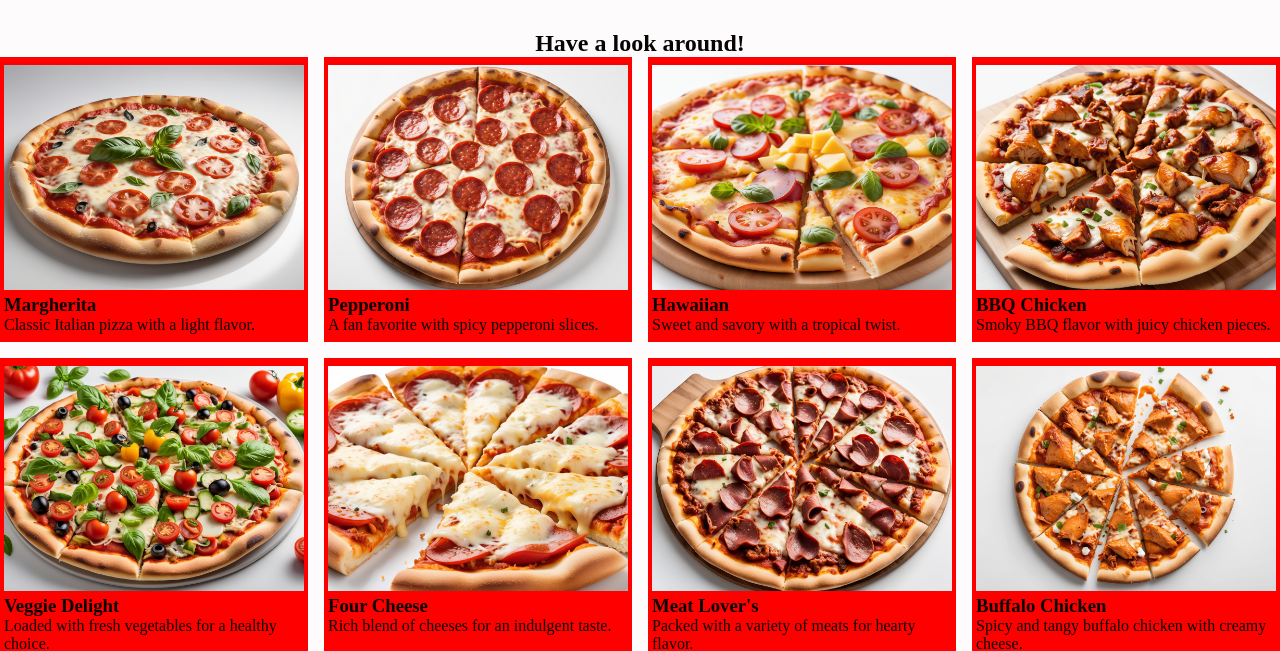
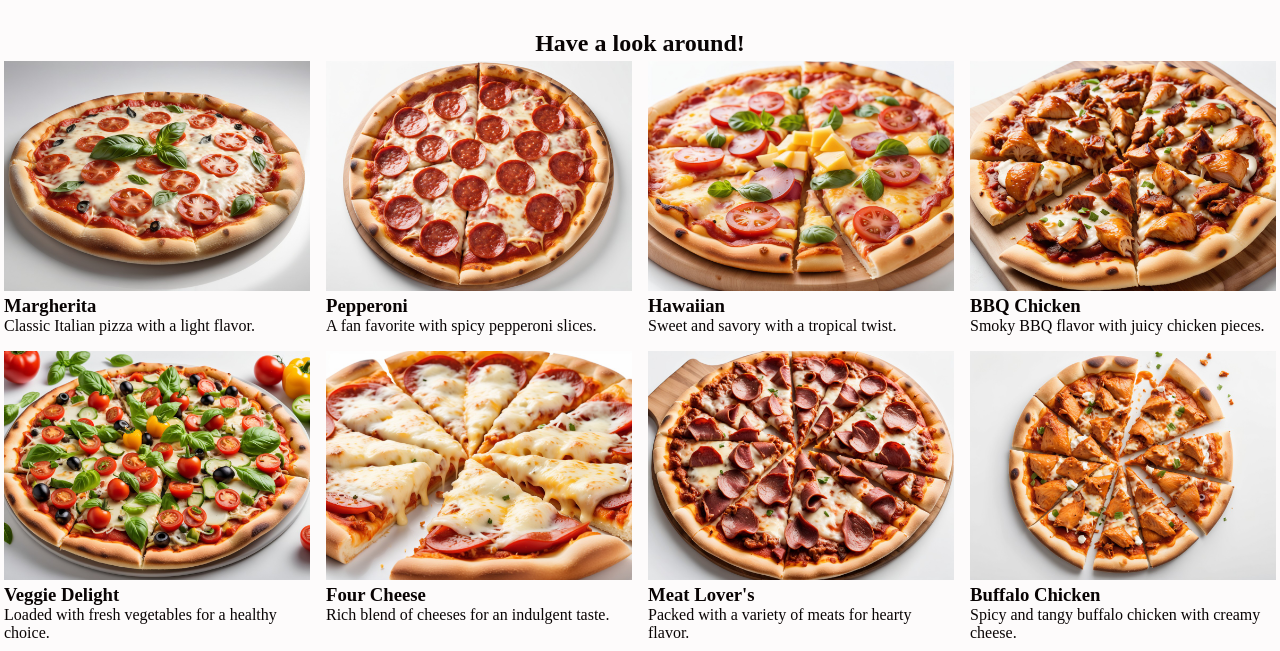
Before and after one commit to Lmedeiros-leiman/Pizzaria-Catalog, a plain HTML site: page index.html in a window 1280 px wide. Shown: the part 137-788 px from the top of the page. Drawn offline with Linux system fonts and the light colour scheme; a script that the page names is missing.

Commit message:
made cards sligthly better to look at

```diff
--- a/css/light/card.css
+++ b/css/light/card.css
@@ -4,13 +4,13 @@
     display: flex;
     flex-wrap: wrap;
     width: 100%;
-    gap: 1rem;
+    gap: 8px;
     justify-content: center;
 
 }
 .card {
     flex-grow: 1;
     width: 300px;
-    padding: 8px 4px;
-    background-color: red;
+    padding: 4px 4px;
+    border-radius: 1px solid var(--accent-color);
 }
```
